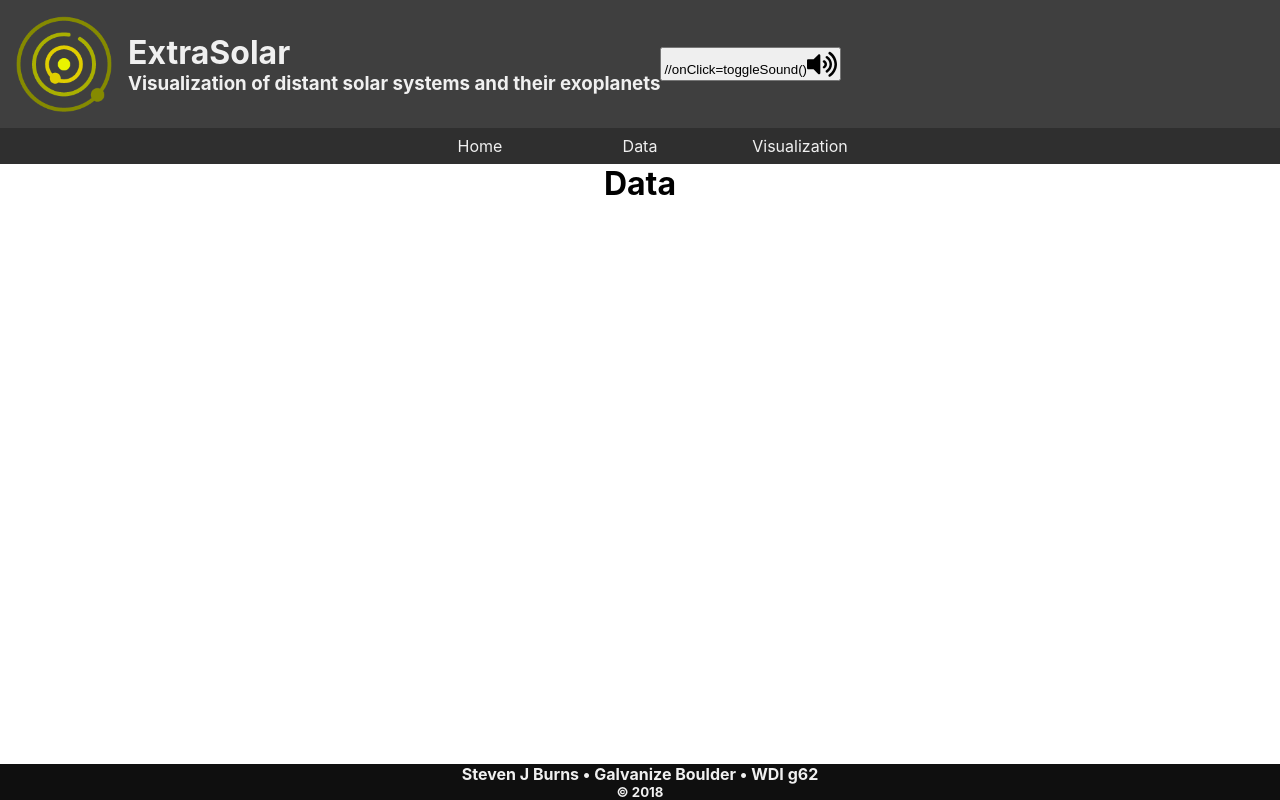
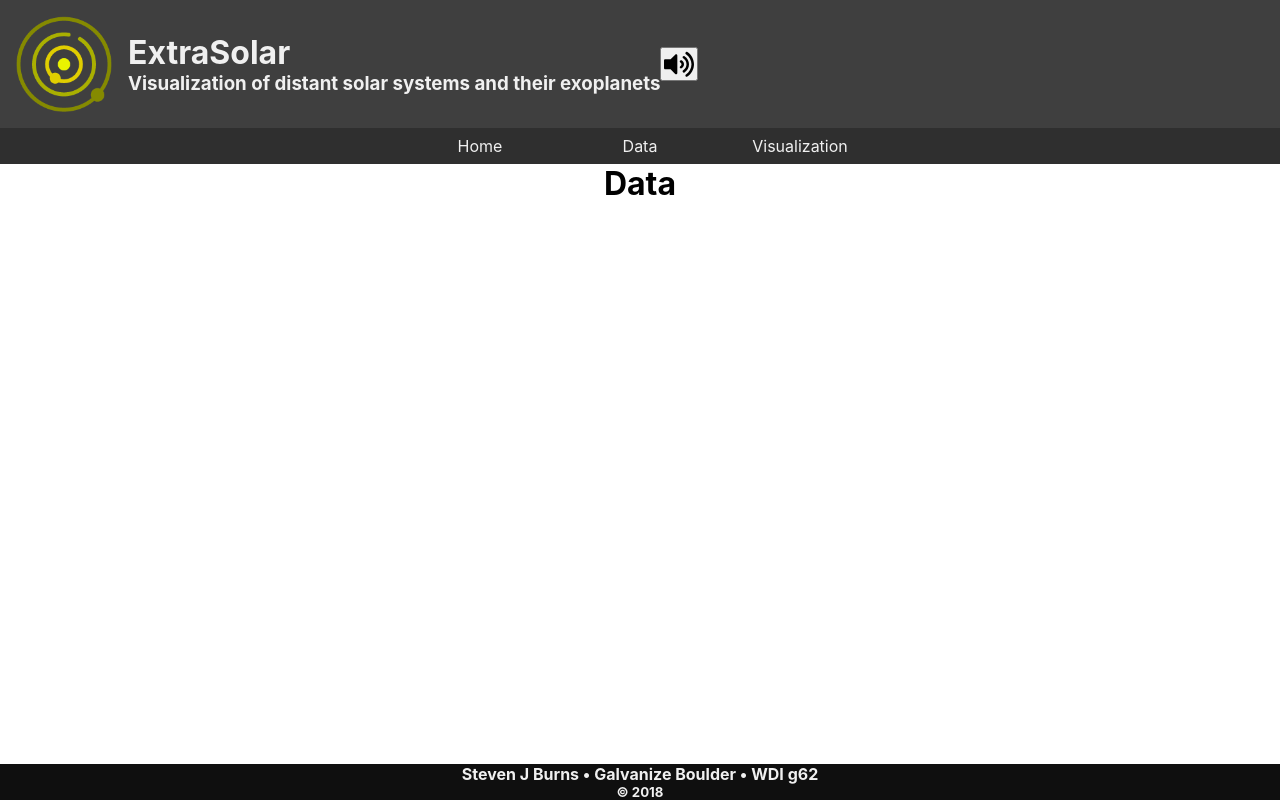
Before and after one commit to StevenJBurns/extrasolar, a React (Create React App) app: page /data in a window 1280 px wide. Built offline with nearby package versions, Linux system fonts and the light colour scheme.

Commit message:
First attempt at trying to get audio elements ti work -- failed

```diff
--- a/src/App.js
+++ b/src/App.js
@@ -9,6 +9,27 @@ import PageVisualization from './containers/PageVisualization';
 import './App.css';
 
 class App extends Component {
+
+  constructor(props) {
+    super(props);
+    this.state = {};
+  }
+
+  componentWillMount() {
+
+  }
+
+  toggleSound() {
+    let buttonAudio = document.getElementById("buttonAudio");
+    let audioBackground = document.getElementById("audioBackground");
+
+    console.log(buttonAudio, audioBackground);
+
+    //audioBackground.muted ? audioBackground.muted = false : audioBackground.muted = true;
+    //$("#buttonAudio").toggleClass("button-success button-warning")
+    //audioBackground.muted ? localStorage.setItem("sound", "off") : localStorage.setItem("sound", "on");
+  }
+
   render() {
     return (
       <div className="App">
@@ -18,7 +39,7 @@ class App extends Component {
             <h1 id="h1-header">ExtraSolar</h1>
             <h3 id="h2-header">Visualization of distant solar systems and their exoplanets</h3>
           </div>
-          <button type="button" id="button-audio" name="buttonAudio"> //onClick=toggleSound()
+          <button type="button" id="button-audio" name="buttonAudio" onClick={this.toggleSound()}>
             <span className="fas fa-volume-up fa-2x" aria-hidden="true"></span>
           </button>
         </header>
--- a/src/containers/PageData.js
+++ b/src/containers/PageData.js
@@ -5,6 +5,7 @@ class PageData extends Component {
     return (
       <main>
         <h1>Data</h1>
+        <audio autoplay loop id="audioBackground">Your browser does not support the <code>audio</code> element.</audio>
       </main>
     );
   }
--- a/src/containers/PageHome.js
+++ b/src/containers/PageHome.js
@@ -5,9 +5,12 @@ class PageHome extends Component {
     return (
       <main>
         <h1>Home</h1>
+        <audio autoplay loop id="audioBackground" >Your browser does not support the <code>audio</code> element.</audio>
       </main>
     );
   }
 }
 
 export default PageHome;
+
+// src="audio/index.ogg
--- a/src/containers/PageVisualization.js
+++ b/src/containers/PageVisualization.js
@@ -5,6 +5,7 @@ class PageVisualization extends Component {
     return (
       <main>
         <h1>Visualization</h1>
+        <audio autoplay loop id="audioBackground">Your browser does not support the <code>audio</code> element.</audio>
       </main>
     );
   }
```
